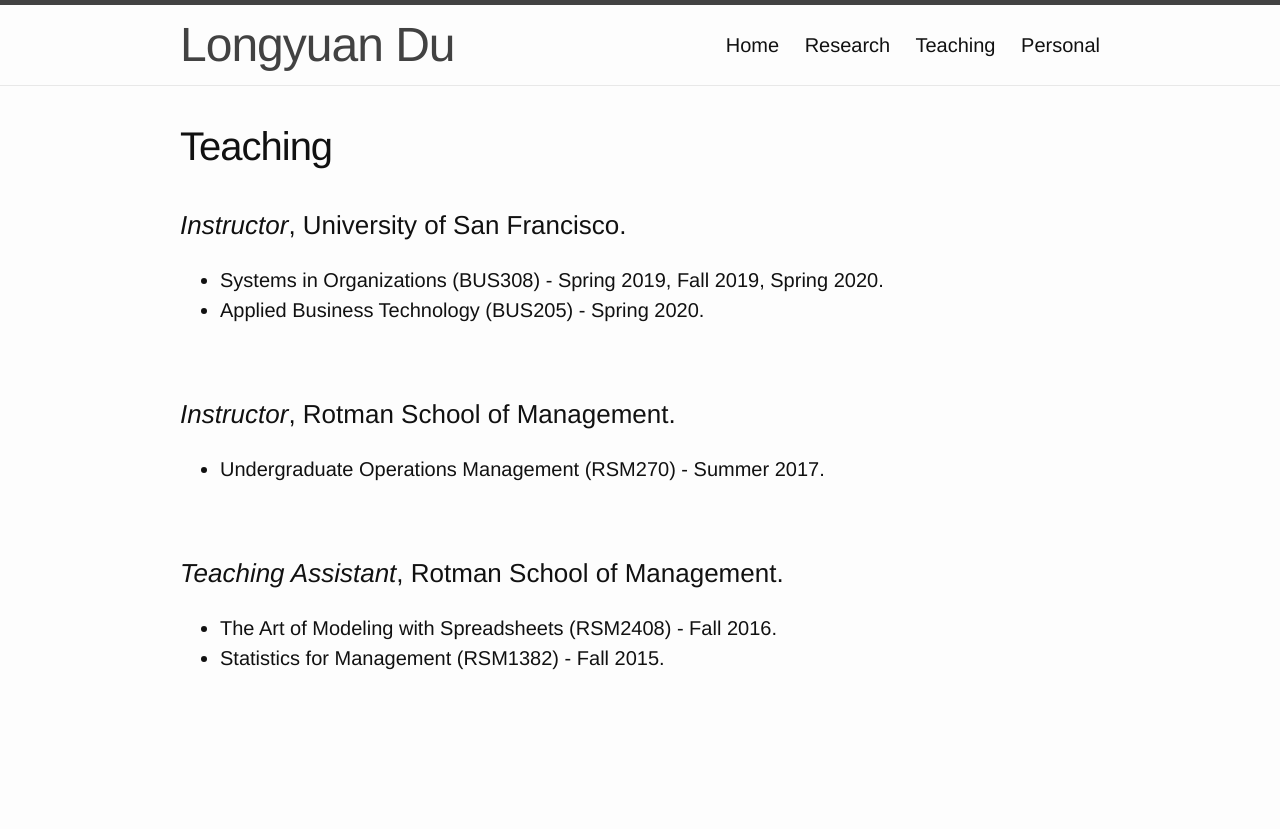
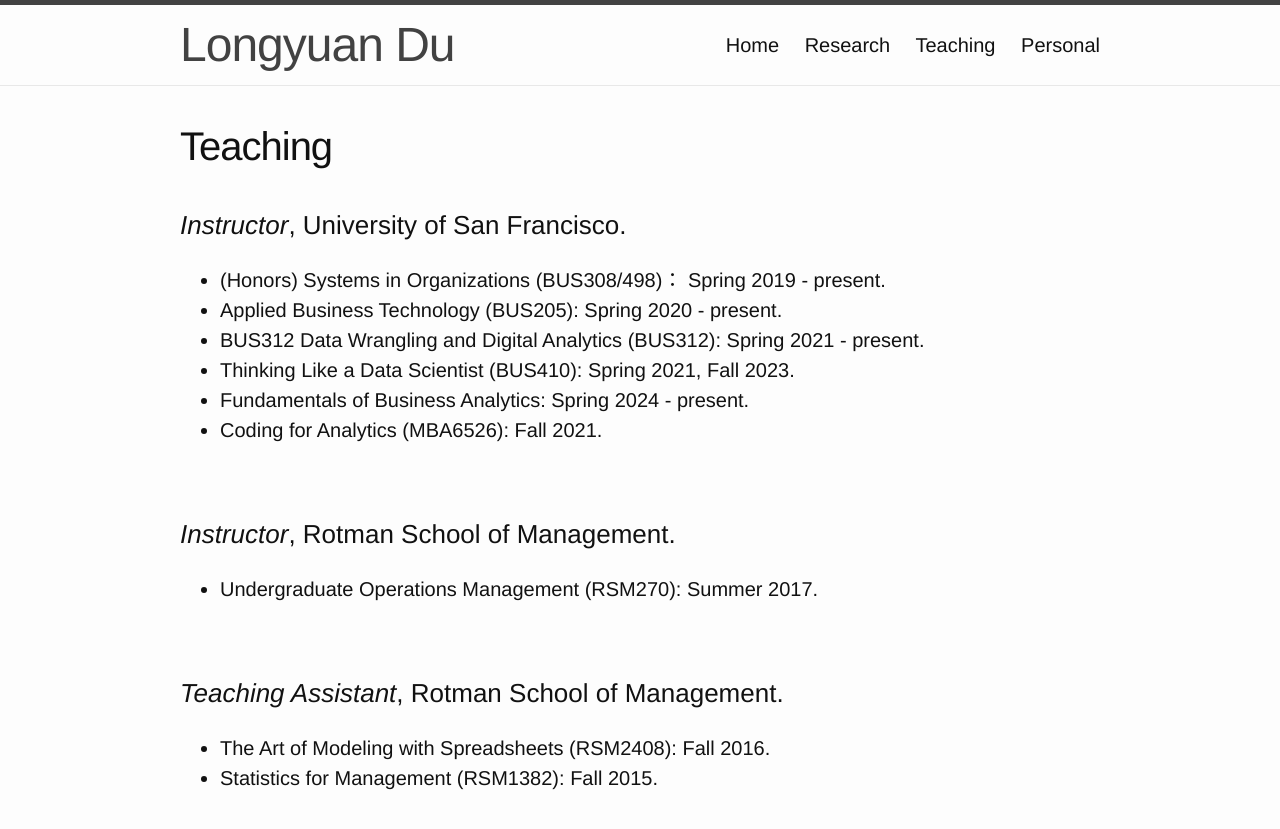
Before and after one commit to LongyuanDu/academic, a Jekyll site: the page built from Teaching.md, in a window 1280 px wide. Shown: the top 829 px of the page. Built offline with Jekyll 4.4.1, drawn with Linux system fonts in a browser that asks for light colours.

Commit message:
Update Teaching.md

```diff
--- a/Teaching.md
+++ b/Teaching.md
@@ -7,18 +7,22 @@ permalink: /teaching/
 
 ### *Instructor*, University of San Francisco.
 
-* Systems in Organizations (BUS308) - Spring 2019, Fall 2019, Spring 2020.
-* Applied Business Technology (BUS205) - Spring 2020.
+* (Honors) Systems in Organizations (BUS308/498)： Spring 2019 - present.
+* Applied Business Technology (BUS205): Spring 2020 - present.
+* BUS312 Data Wrangling and Digital Analytics (BUS312): Spring 2021 - present.
+*  Thinking Like a Data Scientist (BUS410): Spring 2021, Fall 2023.
+*  Fundamentals of Business Analytics: Spring 2024 - present.
+*  Coding for Analytics (MBA6526): Fall 2021.
 
 <br/>
 
 ### *Instructor*, Rotman School of Management.
 
-* Undergraduate Operations Management (RSM270) - Summer 2017.
+* Undergraduate Operations Management (RSM270):  Summer 2017.
 
 <br/>
 
 ### *Teaching Assistant*, Rotman School of Management.
 
-* The Art of Modeling with Spreadsheets (RSM2408) - Fall 2016.
-* Statistics for Management (RSM1382) - Fall 2015.
+* The Art of Modeling with Spreadsheets (RSM2408):  Fall 2016.
+* Statistics for Management (RSM1382): Fall 2015.
```
